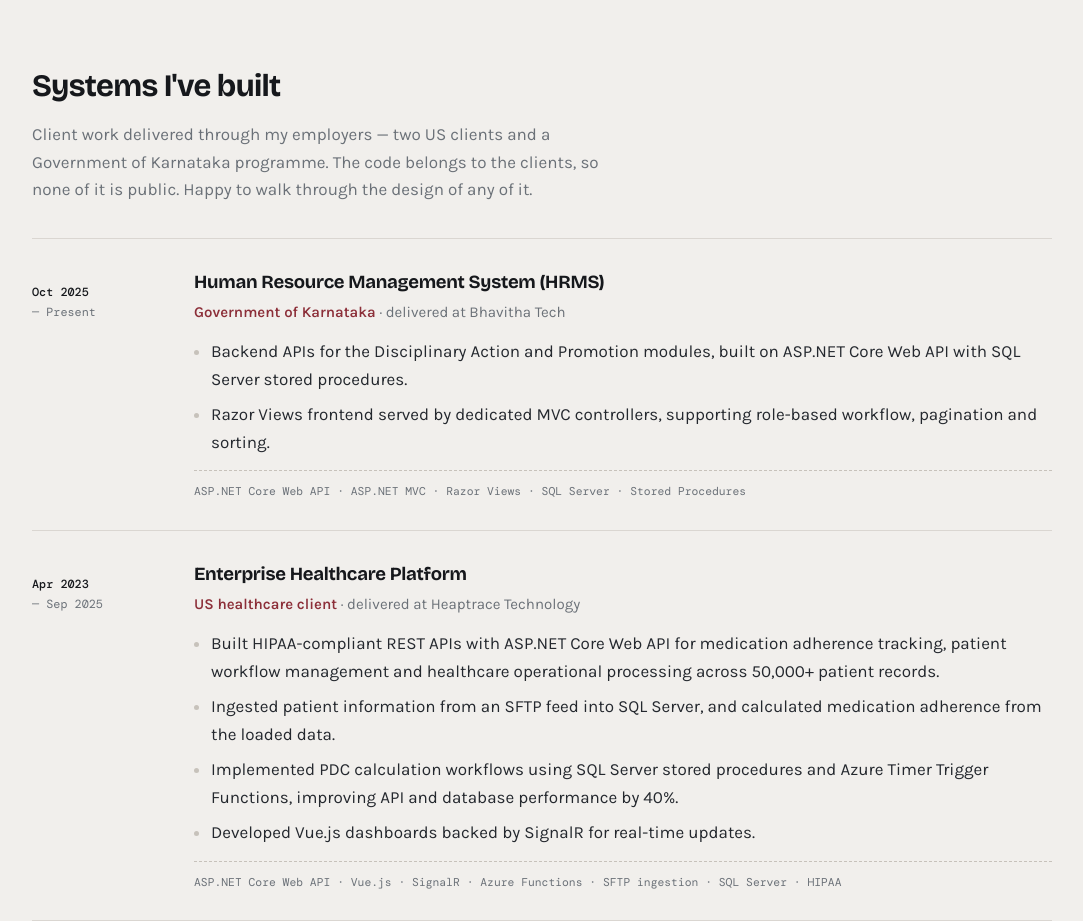
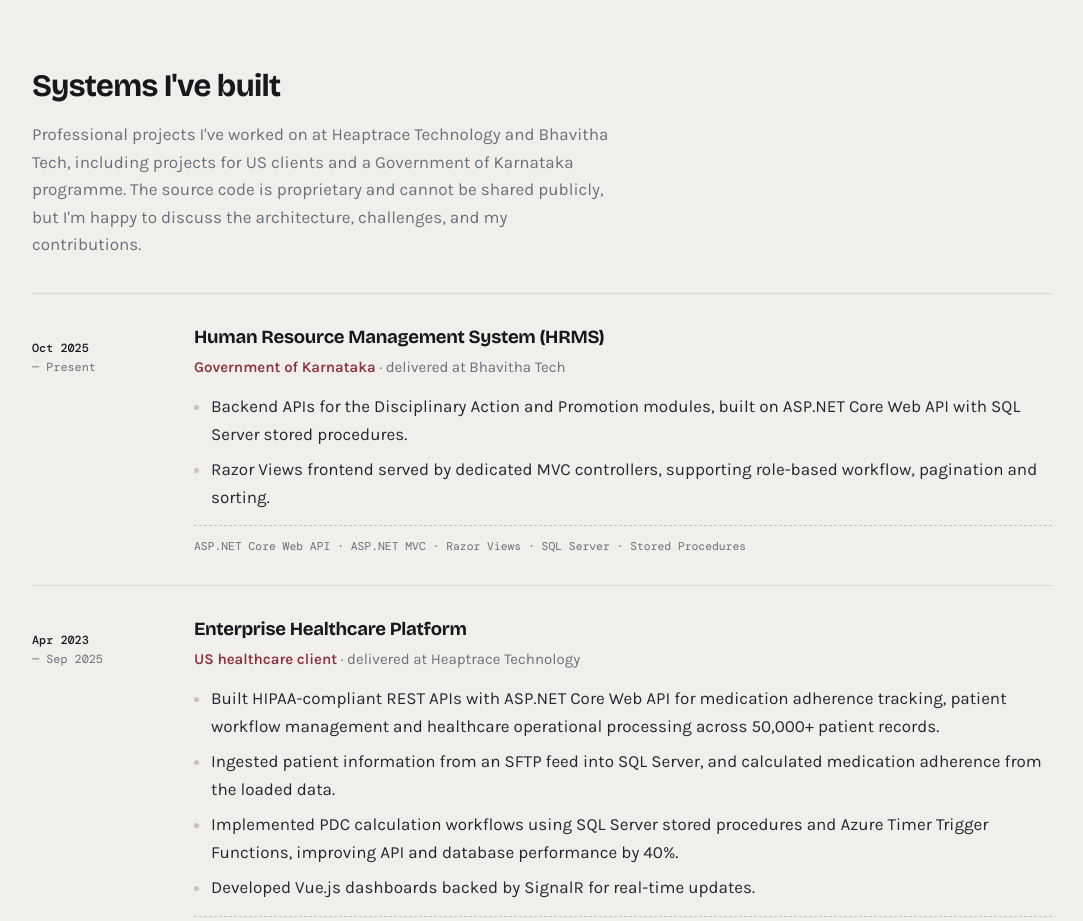
Before and after one commit to aman-aslam/portfolio, a plain HTML site: page index.html in a window 1280 px wide. Shown: the part 1860-2781 px from the top of the page, without its empty margins (98-1181 px from the left). Drawn offline with nearby package versions, Linux system fonts and the light colour scheme.

Commit message:
Add files via upload

```diff
--- a/index.html
+++ b/index.html
@@ -532,9 +532,8 @@ a:hover{ text-decoration:underline; text-underline-offset:3px; }
   <div class="shell">
     <h2 class="sec__h">Systems I've built</h2>
     <p class="sec__d">
-      Client work delivered through my employers — two US clients and a Government of
-      Karnataka programme. The code belongs to the clients, so none of it is public.
-      Happy to walk through the design of any of it.
+      Professional projects I've worked on at Heaptrace Technology and Bhavitha Tech, including projects for US clients and a Government of Karnataka programme.
+      The source code is proprietary and cannot be shared publicly, but I'm happy to discuss the architecture, challenges, and my contributions.
     </p>
 
     <div class="entries">
```
